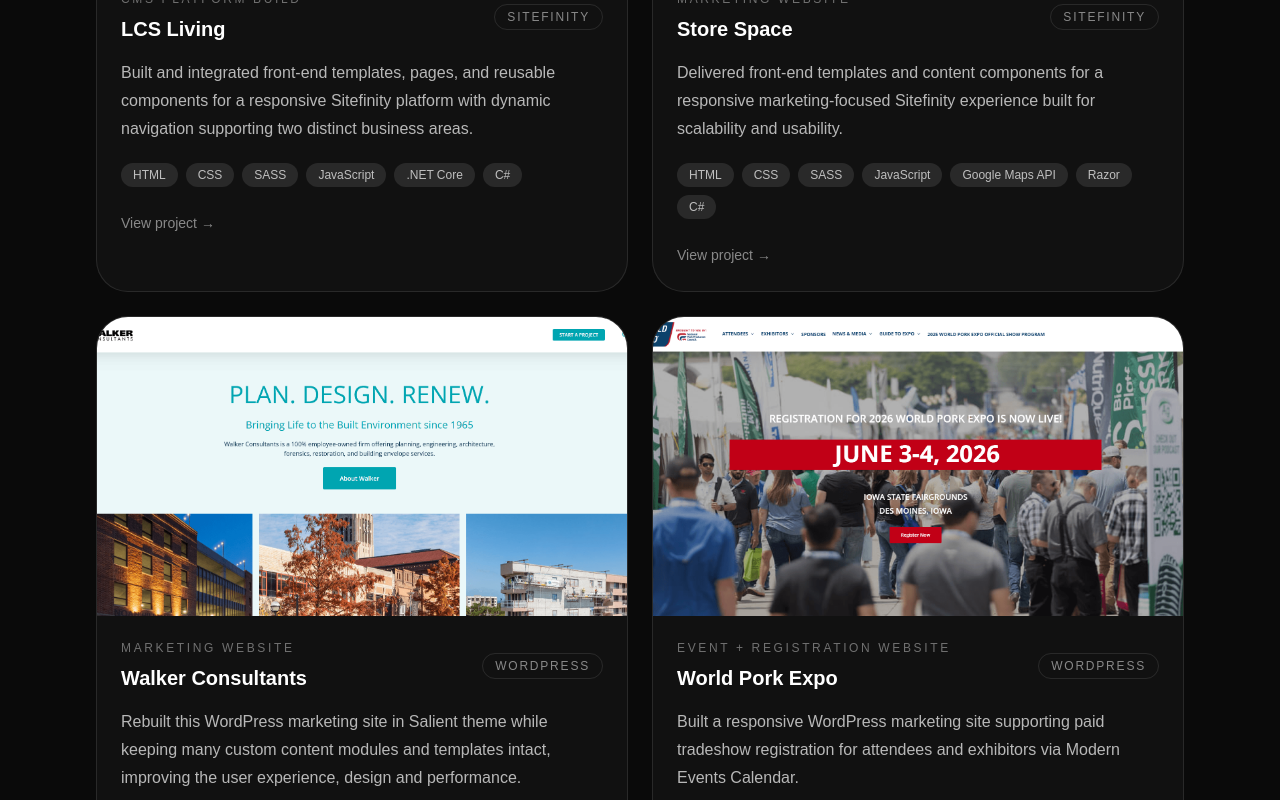
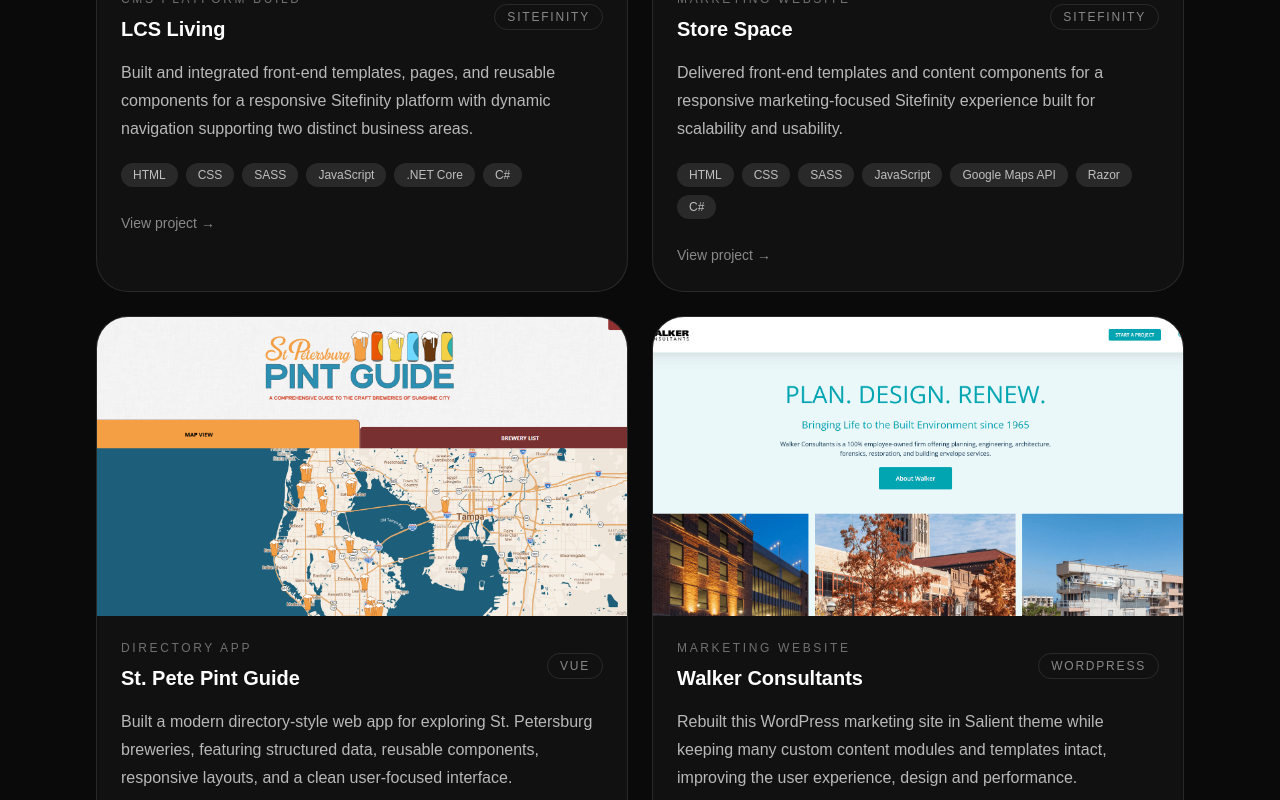
Before and after one commit to jeffreyharris/jeffrey-portfolio, a Next.js app: page / in a window 1280 px wide. Shown: the part 3636-4436 px from the top of the page. Built offline with nearby package versions, Linux system fonts and the light colour scheme.

Commit message:
add sppg

```diff
--- a/components/ProjectsSection.tsx
+++ b/components/ProjectsSection.tsx
@@ -10,9 +10,9 @@
   "Selected work across CMS and e-commerce platforms.";
 
 
-type FilterValue = "All" | "WordPress" | "Sitefinity" | "NopCommerce";
+type FilterValue = "All" | "WordPress" | "Sitefinity" | "NopCommerce" | "Vue";
 
-const filters: FilterValue[] = ["All", "WordPress", "Sitefinity", "NopCommerce"];
+const filters: FilterValue[] = ["All", "WordPress", "Sitefinity", "NopCommerce", "Vue"];
 
 export default function ProjectsSection() {
   const [activeFilter, setActiveFilter] = useState<FilterValue>("All");
--- a/data/projects.ts
+++ b/data/projects.ts
@@ -148,6 +148,37 @@
     featureVideoLabel: "Location Search and Rental Flow",
   },
   {
+  slug: "st-pete-pint-guide",
+  title: "St. Pete Pint Guide",
+  platform: "Vue",
+  category: "Directory App",
+  summary:
+    "Built a modern directory-style web app for exploring St. Petersburg breweries, featuring structured data, reusable components, responsive layouts, and a clean user-focused interface.",
+  detailSummary: [
+    "St. Pete Pint Guide was built in 2020 as a personal Vue project focused on helping users explore breweries, taprooms, and beer options in the St. Pete / Tampa area.",
+
+    "I built the entire project myself, including the Vue application structure, Firebase database, Google Maps functionality, brewery detail pages, Untappd API integration, GitHub workflow, and Netlify deployment.",
+
+    "The site uses a Firebase database to manage brewery and location data, with the codebase maintained in GitHub and deployed through Netlify for a lightweight, modern front-end hosting workflow.",
+
+    "One of the key features of the project is its integration with the Untappd API, which pulls in beer information so users can browse beers that are actually on tap at participating locations and then and filter beers by type to narrow down what is currently available.",
+
+    "I also created the visual identity for the project, including designing and drawing the logo myself in Adobe Illustrator, and I took the photography used throughout the website.",
+
+    "This project took a significant amount of planning, problem-solving, and hands-on development. It remains a personal project I’m proud of because it combines Vue, Firebase, API integration, custom branding, photography, responsive design, and interactive directory-style functionality.",
+  ],
+  tech: ["Vue", "JavaScript", "Firebase", "Untappd API", "Google Maps API", "Netlify", "GitHub", "Photoshop", "Illustrator",
+],
+  role:
+  "Built the entire project as a personal Vue application, including the Firebase database, brewery directory, Google Maps integration, brewery detail pages, Untappd API powered beer listings, beer type filtering, responsive layouts, photography, logo design, GitHub workflow, and Netlify deployment.",
+
+outcome:
+  "Created a personal project I’m proud of that required a lot of hands-on problem-solving to combine Vue, Firebase, Google Maps, and the Untappd API into a useful brewery guide for exploring St. Petersburg locations and beers currently on tap.",
+  liveUrl: "https://www.stpetepintguide.org/",
+  githubUrl: "https://github.com/jeffreyharris/vue-sppg-project",
+  image: "/images/st-pete-pint-guide.png",
+},
+  {
     slug: "walker-consultants",
     title: "Walker Consultants",
     platform: "WordPress",
```
Also changed, not shown: public/images/st-pete-pint-guide.png (added).
